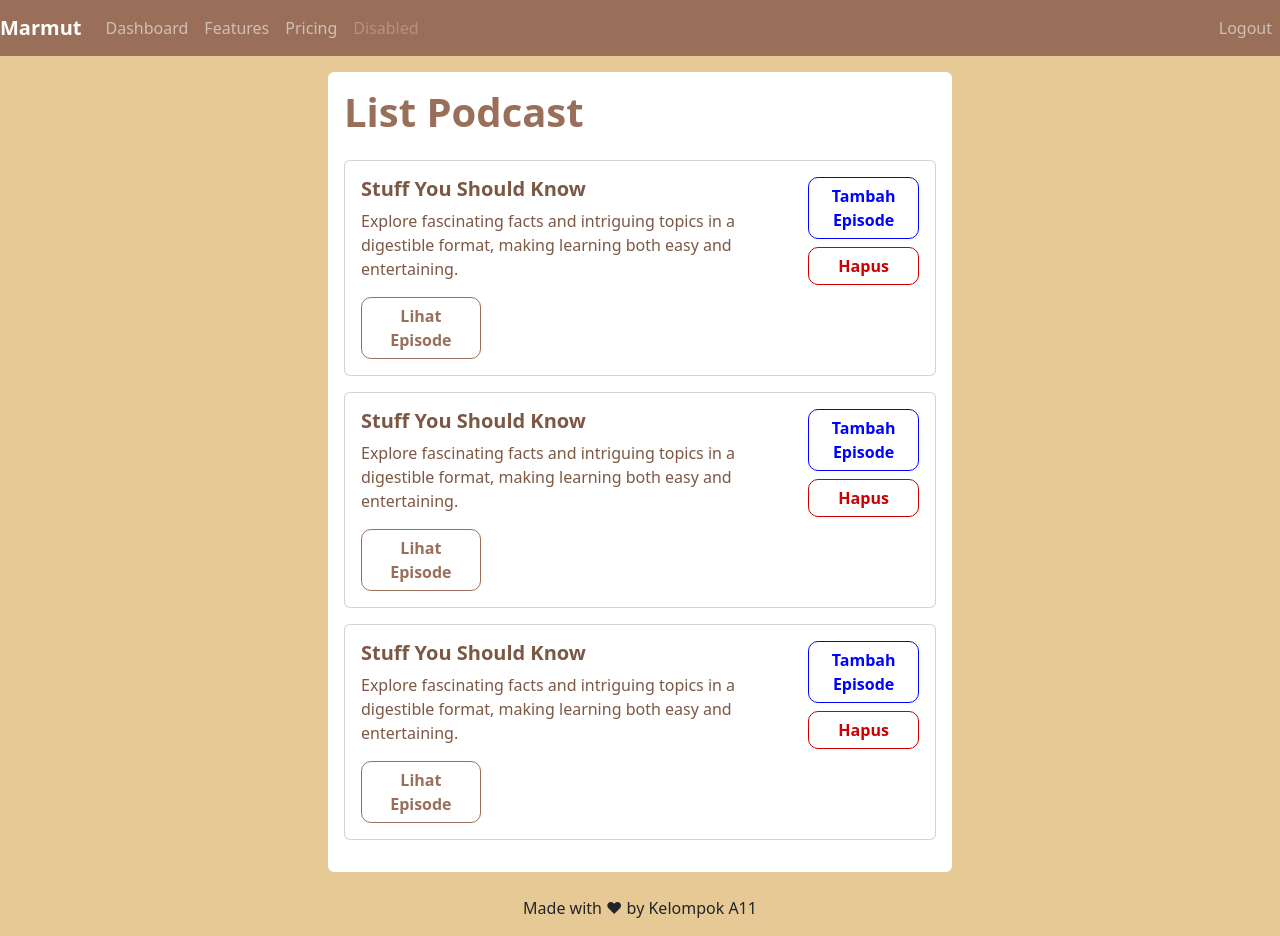
After one commit to A11-Basdat/Marmut-App, a Django app: template podcast/templates/listPodcast.html in a window 1280 px wide. The commit adds this page. Run offline with Django 3.2, Linux system fonts and the light colour scheme; the template is opened without the code that fills it, so the values that code supplies are empty; some libraries are stand-ins or nearby versions.

Commit message:
add create list podcast page

```diff
--- /dev/null
+++ b/podcast/templates/listPodcast.html
@@ -0,0 +1,66 @@
+{% extends 'base.html' %}
+{% load static %}
+
+{% block content %}
+<div>
+    <div class="p-3 rounded w-50 m-auto bg-white" style="color: #996f59;">
+        <div class="pb-3">
+            <h1 class="fw-bold">List Podcast</h1>
+        </div>
+        <div>
+            <div class="card mb-3" style="color: #7c5844;">
+                <div class="row g-0">
+                  <div class="col-md-12">
+                    <div class="card-body d-flex justify-content-between gap-5">
+                        <div>
+                        <h5 class="card-title fw-semibold">Stuff You Should Know</h5>
+                        <p class="card-text">Explore fascinating facts and intriguing topics in a digestible format, making learning both easy and entertaining.</p>
+                        <button type="button" class="btn btn-primary m-0" style="border-radius: 10px; width: 30%;">Lihat Episode</button>
+                        </div>
+                        <div>
+                            <button type="button" class="btn btn-blue m-0 mb-2" style="border-radius: 10px; width: 100%;">Tambah Episode</button>
+                            <button type="button" class="btn btn-red m-0" style="border-radius: 10px; width: 100%;">Hapus</button>
+                        </div>
+                    </div>
+                  </div>
+                </div>
+            </div>
+            <div class="card mb-3" style="color: #7c5844;">
+                <div class="row g-0">
+                  <div class="col-md-12">
+                    <div class="card-body d-flex justify-content-between gap-5">
+                        <div>
+                        <h5 class="card-title fw-semibold">Stuff You Should Know</h5>
+                        <p class="card-text">Explore fascinating facts and intriguing topics in a digestible format, making learning both easy and entertaining.</p>
+                        <button type="button" class="btn btn-primary m-0" style="border-radius: 10px; width: 30%;">Lihat Episode</button>
+                        </div>
+                        <div>
+                            <button type="button" class="btn btn-blue m-0 mb-2" style="border-radius: 10px; width: 100%;">Tambah Episode</button>
+                            <button type="button" class="btn btn-red m-0" style="border-radius: 10px; width: 100%;">Hapus</button>
+                        </div>
+                    </div>
+                  </div>
+                </div>
+            </div>
+            <div class="card mb-3" style="color: #7c5844;">
+                <div class="row g-0">
+                  <div class="col-md-12">
+                    <div class="card-body d-flex justify-content-between gap-5">
+                        <div>
+                        <h5 class="card-title fw-semibold">Stuff You Should Know</h5>
+                        <p class="card-text">Explore fascinating facts and intriguing topics in a digestible format, making learning both easy and entertaining.</p>
+                        <button type="button" class="btn btn-primary m-0" style="border-radius: 10px; width: 30%;">Lihat Episode</button>
+                        </div>
+                        <div>
+                            <button type="button" class="btn btn-blue m-0 mb-2" style="border-radius: 10px; width: 100%;">Tambah Episode</button>
+                            <button type="button" class="btn btn-red m-0" style="border-radius: 10px; width: 100%;">Hapus</button>
+                        </div>
+                    </div>
+                  </div>
+                </div>
+            </div>
+        </div>
+    </div>
+
+</div>
+{% endblock content %}
--- a/podcast/urls.py
+++ b/podcast/urls.py
@@ -1,8 +1,9 @@
 from django.urls import path
-from podcast.views import create_podcast
+from podcast.views import create_podcast, list_podcast
 
 app_name = 'podcast'
 
 urlpatterns = [
     path('create/', create_podcast, name='create_podcast'),
+    path('all-podcast/', list_podcast, name='list_podcast'),
 ]
--- a/podcast/views.py
+++ b/podcast/views.py
@@ -2,3 +2,6 @@
 
 def create_podcast(request):
     return render(request, "createPodcast.html")
+
+def list_podcast(request):
+    return render(request, "listPodcast.html")
--- a/static/style.css
+++ b/static/style.css
@@ -97,3 +97,25 @@
     width: 70%;
     height: auto;
 }
+
+.btn-red {
+    border: 1px solid #cc0000; /* Darker red border */
+	color:#cc0000;
+}
+
+.btn-red:hover {
+    background-color: #ff0000;  /* Red background */
+    color: #ffffff;            /* White text */
+    border: 1px solid #cc0000; /* Darker red border */
+}
+
+.btn-blue {
+    border: 1px solid #0004ff; /* Darker red border */
+	color:#0004ff;
+}
+
+.btn-blue:hover {
+    background-color: #0004ff;  /* Red background */
+    color: #ffffff;            /* White text */
+    border: 1px solid #0004ff; /* Darker red border */
+}
```
